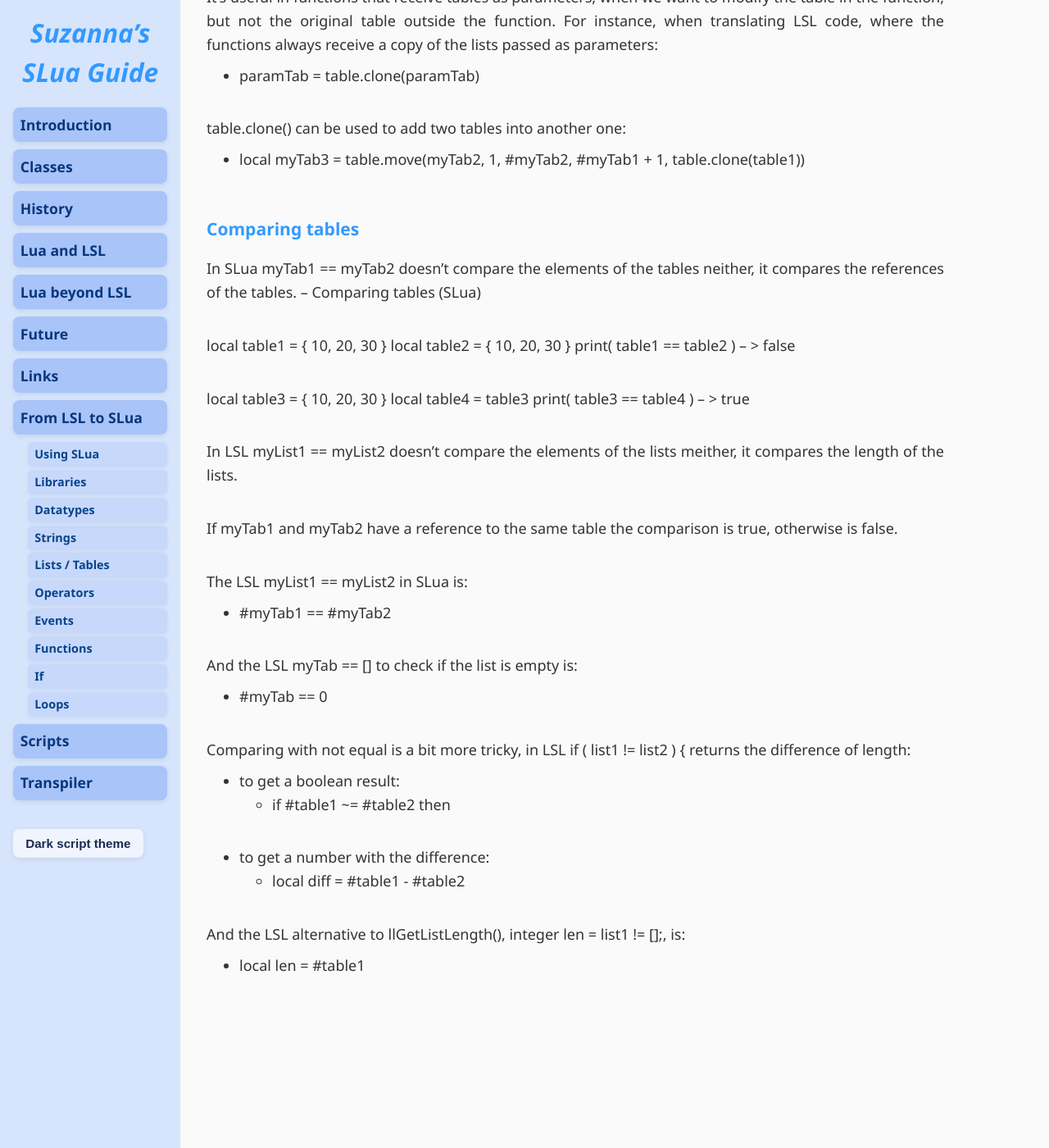
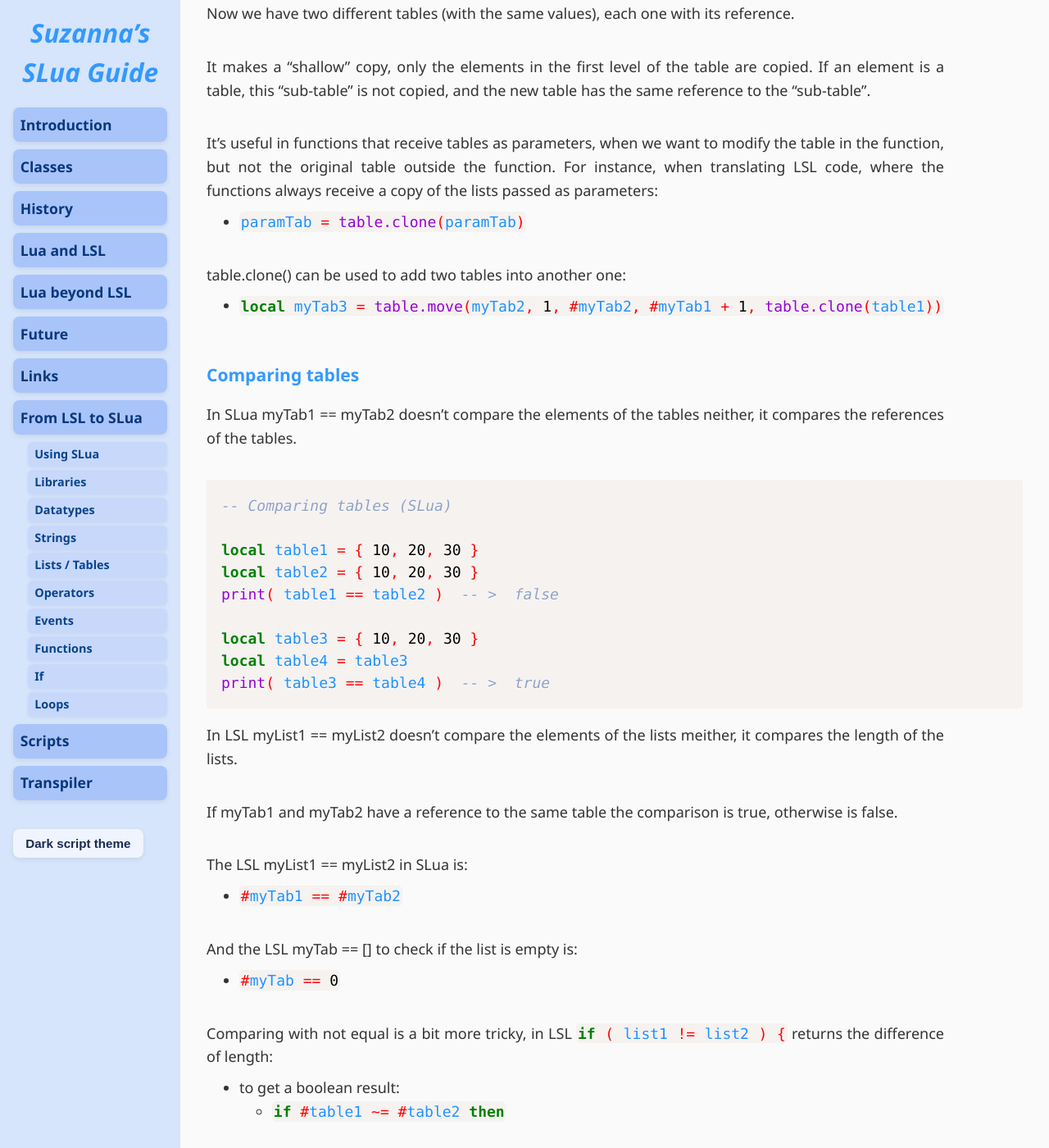
Before and after one commit to Suzanna-Linn/slua, a Jekyll site: the page built from docs/moving-lists.md, in a window 1280 px wide and 1400 px high, scrolled down 5722 px. Shown: the whole window at 82% size. Built offline with Jekyll 4.4.1, drawn with Linux system fonts in a browser that asks for light colours; nearby versions of some CDN libraries; our own code applies the rules of GitHub Pages for plain Markdown files; comment, search, counter and statistics services are not loaded; some of the changed text lies outside the part shown.

Commit message:
Update moving-lists.md

```diff
--- a/docs/moving-lists.md
+++ b/docs/moving-lists.md
@@ -5,55 +5,55 @@
 They are like the LSL lists, but starting with index 1 instead of 0.
 
 Tables use { and } instead of [ and ]:
-- local myTab1 = {}    -- empty table
-  - like list myTab1 = [];
-- local myTab = { "apples", "bananas", "oranges" }
-  - like list myTab = [ "apples", "bananas", "oranges" ];
+- <code class="language-slua">local myTab1 = {}    -- empty table</code>
+  - like <code class="language-lsl">list myTab1 = [];</code>
+- <code class="language-slua">local myTab = { "apples", "bananas", "oranges" }</code>
+  - like <code class="language-lsl">list myTab = [ "apples", "bananas", "oranges" ];</code>
 
 The operator # returns the length of an array table:
-- local  length = #myTab
-  - like integer length = llGetListLength(myTab2);
+- <code class="language-slua">local length = #myTab</code>
+  - like <code class="language-lsl">integer length = llGetListLength(myTab2);</code>
 
 This also works:
-- local length = ll.GetListLength(myTab)
+- <code class="language-slua">local length = ll.GetListLength(myTab)</code>
 
 To get a value in the table using [ and ] with the index number:
-- local value = myTab[2]    -- > bananas
-  - like local value = ll.List2String(myTab,1)    -- > bananas
+- <code class="language-slua">local value = myTab[2]    -- > bananas</code>
+  - like <code class="language-lsl">string value = ll.List2String(myTab,1)    -- > bananas</code>
 
 The functions ll.List2*** also work, but it's better to access the table in the SLua way.
 
 To modify a value is also using [ and ] with the index number:
-- myTab[3] = "kiwis"
+- <code class="language-slua">myTab[3] = "kiwis"</code>
 
 There is no operator + for tables. To add an element to the end of a table we can get the length of the table and add the next one:
-- myTab[ #myTab + 1 ] = "melons"
-  - like myTab = myTab + "melons";
+- <code class="language-slua">myTab[ #myTab + 1 ] = "melons"</code>
+  - like <code class="language-lsl">myTab = myTab + "melons";</code>
 
 Or also with a function in the library table:
-- table.insert( tabFruits, "Pear" )
+- <code class="language-slua">table.insert( tabFruits, "Pear" )</code>
 
 The function table.insert, unlike ll.ListInsertList, doesn't return a value. It modifies the table that we have sent as parameter. We don't assign a return value to the table.
 
 To insert at the start we use the same function but with 3 parameters. Now the second parameter is the index before which the element will be inserted.:
-- table.insert( tabFruits, 1, "Lemon" )
+- <code class="language-slua">table.insert( tabFruits, 1, "Lemon" )</code>
 
 Or anywhere in the table, the index in the second parameter must be between 1 and #table:
-- table.insert( tabFruits, 3, "Lemon" )
+- <code class="language-slua">table.insert( tabFruits, 3, "Lemon" )</code>
 
 If we use an index out of the range, the value will be inserted with this index, but all the index values in between will not exist. It will not be an array table and the functions for array tables and the operator # will not work.
 
 To remove the last element in an array table:
-- table.remove( tabFruits )
+- <code class="language-slua">table.remove( tabFruits )</code>
 
 table.remove, unlike ll.DeleteSubList, modifies the table and doesn't return the table.
 
 To remove any element in the table we have the same function with a second paramenter, the index of the element:
-- table.remove( tabFruits, 3 )
+- <code class="language-slua">table.remove( tabFruits, 3 )</code>
 
 To add one table to another:
-- table.move( tabExoticFruits, 1, #tabExoticFruits, #tabFruits + 1, tabFruits )
-  - like tabFruits = tabFruits + tabExoticFruits
+- <code class="language-slua">table.move( tabExoticFruits, 1, #tabExoticFruits, #tabFruits + 1, tabFruits )</code>
+  - like <code class="language-lsl">tabFruits = tabFruits + tabExoticFruits</code>
 
 In this example table.move() copies the first table (tabExoticFruits) from the index 1 to the index #tabExoticFruits (from start to end), into the second table (tabFruits) starting at #tabFruits + 1 (at the end).
 
@@ -69,24 +69,24 @@ The parameters of table.move() are:
 It returns the modified table in the 5th parameter.
 
 Another example with table.move:
-- local newTab = table.move(myTab, 4, 6, 1, {})
- - like list newList = llList2List( myTab, 3, 5 )
+- <code class="language-slua">local newTab = table.move(myTab, 4, 6, 1, {})</code>
+ - like <code class="language-lsl">list newList = llList2List( myTab, 3, 5 )</code>
 
 table.move to copy two tables into another one:
-- local myTab3 = table.move(myTab2, 1, #myTab2, #myTab1 + 1, table.move(myTab1, 1, #myTab1, 1, {}))
-  - like list myList3 = myList1 + myList2
+- <code class="language-slua">local myTab3 = table.move(myTab2, 1, #myTab2, #myTab1 + 1, table.move(myTab1, 1, #myTab1, 1, {}))</code>
+  - like <code class="language-lsl">list myList3 = myList1 + myList2</code>
 
 To make a string with the elements of the table:
-- local myStr = table.concat( tabFruits, ", " )
-  - like string myStr = llDumpList2String( tabFruits, ", " )
+- <code class="language-slua">local myStr = table.concat( tabFruits, ", " )</code>
+  - like string myStr = llDumpList2String( tabFruits, ", " )</code>
 
 But table.concat() only works with the types number and string. Any other type (boolean or any SLua type) throws an error.
 
 To get the largest positive numerical key in the table (array or dictionary):
-- local maxNumKey = table.maxn()
+- <code class="language-slua">local maxNumKey = table.maxn()</code>
 
 To create a pre-filled array table, optionally filling it with a default value:
-- myTotals = tableCreate( 10, 0 )    --  array from 1 to 10, initialized at 0
+- <code class="language-slua">local myTotals = tableCreate( 10, 0 )  -- array from 1 to 10, initialized at 0</code>
 
 It's used for performance and memory optimization when creating large arrays and to initialize to some value.
 
@@ -98,32 +98,32 @@ It's better to stop using the LL functions for lists and we will use the tables
 They are pairs of key-value, like the linkset data.
 
 To create a dictionary table:
-	tabFruitsQuantity = { Apple = 50, Banana = 30, Cherry = 20, Orange = 15 }
+- <code class="language-slua">local tabFruitsQuantity = { Apple = 50, Banana = 30, Cherry = 20, Orange = 15 }</code>
 
 Instead of a list of values, we use keys (the name of the fruit) and values (the quantity of each fruit).
 
 To add a new pair of key value with:
-- tabFruitsQuantity["Melon"] = 5
+- <code class="language-slua">tabFruitsQuantity["Melon"] = 5</code>
 
-Or with:
-- tabFruitsQuantity.Melon = 5
+Or with, only when the key would be a valid identifier:
+- <code class="language-slua">tabFruitsQuantity.Melon = 5</code>
 
 Using one or the other is a matter of preference, internally both are the same.
 
 To modify a value is also assigning a value to it, replacing the previous value.
 
 To get a value from the table we use the key:
-- ll.OwnerSay( tabFruitsQuantity["Melon"] )  -- >  5
+- <code class="language-slua">ll.OwnerSay( tabFruitsQuantity["Melon"] )  -- >  5</code>
 
 Or
-- ll.OwnerSay( tabFruitsQuantity.Melon  )  -- >  5
+- <code class="language-slua">ll.OwnerSay( tabFruitsQuantity.Melon  )  -- >  5</code>
 
 If the key doesn't exist it returns a value of nil:
-- ll.OwnerSay( tabFruitsQuantity["Pumpkin"] )  -- >  nil
+- <code class="language-slua">ll.OwnerSay( tabFruitsQuantity["Pumpkin"] )  -- >  nil</code>
 
 To remove a pair of key value we set the key to nil:
-- tabFruitsQuantity["Cherry"] = nil
--
+- <code class="language-slua">tabFruitsQuantity["Cherry"] = nil</code>
+
 The key is removed (it's not set to nil) and the memory is cleaned up.
 
 Array tables are a special case of dictionary tables, where the keys are consecutive numbers starting with 1.
@@ -133,42 +133,41 @@ All values, in array tables and in dictionary tables, can be anything, including
 The operator # only works with array tables, not with dictionary tables.
 
 To know if a dictionary table is empty is:
-- next( myTab ) == nil
+- <code class="language-slua">next( myTab ) == nil</code>
 
 ### Copying tables
 
 In this example:
-
-local tab1 = { 10, 20, 30 }
+<pre class="language-slua"><code class="language-slua">local tab1 = { 10, 20, 30 }
 local tab2 = {}
 
 tab2 = tab1
 tab1[2] = 15  -- changing a value in tab1
 
 ll.OwnerSay(tostring(tab1[2]))  -- > 15  -- ok
-ll.OwnerSay(tostring(tab2[2]))  -- > 15  -- tab2 is also changed!
+ll.OwnerSay(tostring(tab2[2]))  -- > 15  -- tab2 is also changed!</code></pre>
 
 Tables can be a big thing. They are not stored in the variables. Variables store a reference to the table.
 
 tab2 = tab1 copies the reference to the table, not the table itself. Both variables have the same reference to the only one table.
 
 We can make a copy of a table, with the table.clone function:
-- tab2 = table.clone( tab1 )
+- <code class="language-slua">tab2 = table.clone( tab1 )</code>
 
 Now we have two different tables (with the same values), each one with its reference.
 
 It makes a "shallow" copy, only the elements in the first level of the table are copied. If an element is a table, this "sub-table" is not copied, and the new table has the same reference to the "sub-table".
 
 It's useful in functions that receive tables as parameters, when we want to modify the table in the function, but not the original table outside the function. For instance, when translating LSL code, where the functions always receive a copy of the lists passed as parameters:
-- paramTab = table.clone(paramTab)
+- <code class="language-slua">paramTab = table.clone(paramTab)</code>
 
 table.clone() can be used to add two tables into another one:
-- local myTab3 = table.move(myTab2, 1, #myTab2, #myTab1 + 1, table.clone(table1))
+- <code class="language-slua">local myTab3 = table.move(myTab2, 1, #myTab2, #myTab1 + 1, table.clone(table1))</code>
 
 ### Comparing tables
 
 In SLua myTab1 == myTab2 doesn't compare the elements of the tables neither, it compares the references of the tables.
--- Comparing tables (SLua)
+<pre class="language-slua"><code class="language-slua">-- Comparing tables (SLua)
 
 local table1 = { 10, 20, 30 }
 local table2 = { 10, 20, 30 }
@@ -176,23 +175,23 @@ print( table1 == table2 )  -- >  false
 
 local table3 = { 10, 20, 30 }
 local table4 = table3
-print( table3 == table4 )  -- >  true
+print( table3 == table4 )  -- >  true</code></pre>
 
 In LSL myList1 == myList2 doesn't compare the elements of the lists meither, it compares the length of the lists.
 
 If myTab1 and myTab2 have a reference to the same table the comparison is true, otherwise is false.
 
 The LSL myList1 == myList2 in SLua is:
-- #myTab1 == #myTab2
+- <code class="language-slua">#myTab1 == #myTab2</code>
 
 And the LSL myTab == [] to check if the list is empty is:
-- #myTab == 0
+- <code class="language-slua">#myTab == 0</code>
 
-Comparing with not equal is a bit more tricky, in LSL if ( list1 != list2 ) {   returns the difference of length:
+Comparing with not equal is a bit more tricky, in LSL <code class="language-lsl">if ( list1 != list2 ) {</code>   returns the difference of length:
 - to get a boolean result:
-  - if #table1 ~= #table2 then
+  - <code class="language-slua">if #table1 ~= #table2 then</code>
 - to get a number with the difference:
-  - local diff = #table1 - #table2
+  - <code class="language-slua">local diff = #table1 - #table2</code>
 
-And the LSL alternative to llGetListLength(), integer len = list1 != [];, is:
-- local len = #table1
+And the LSL alternative to llGetListLength(), <code class="language-lsl">integer len = list1 != [];</code>, is:
+- <code class="language-slua">local len = #table1</code>
```
